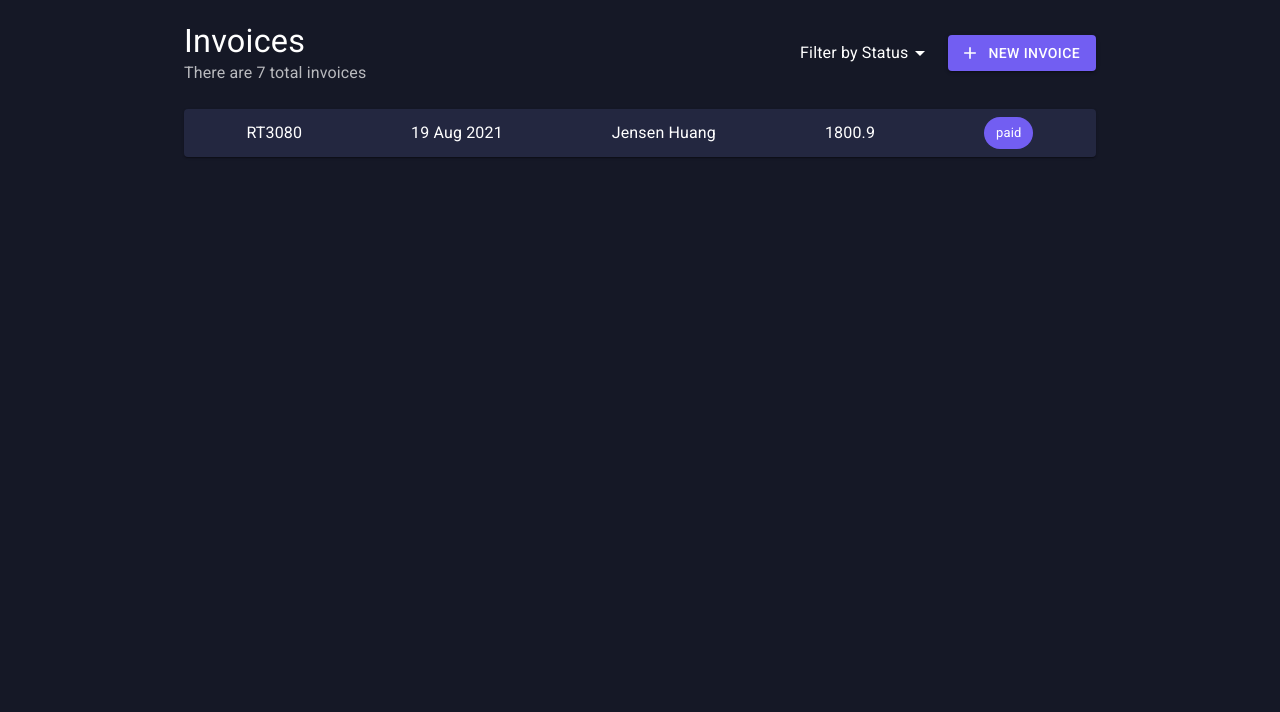
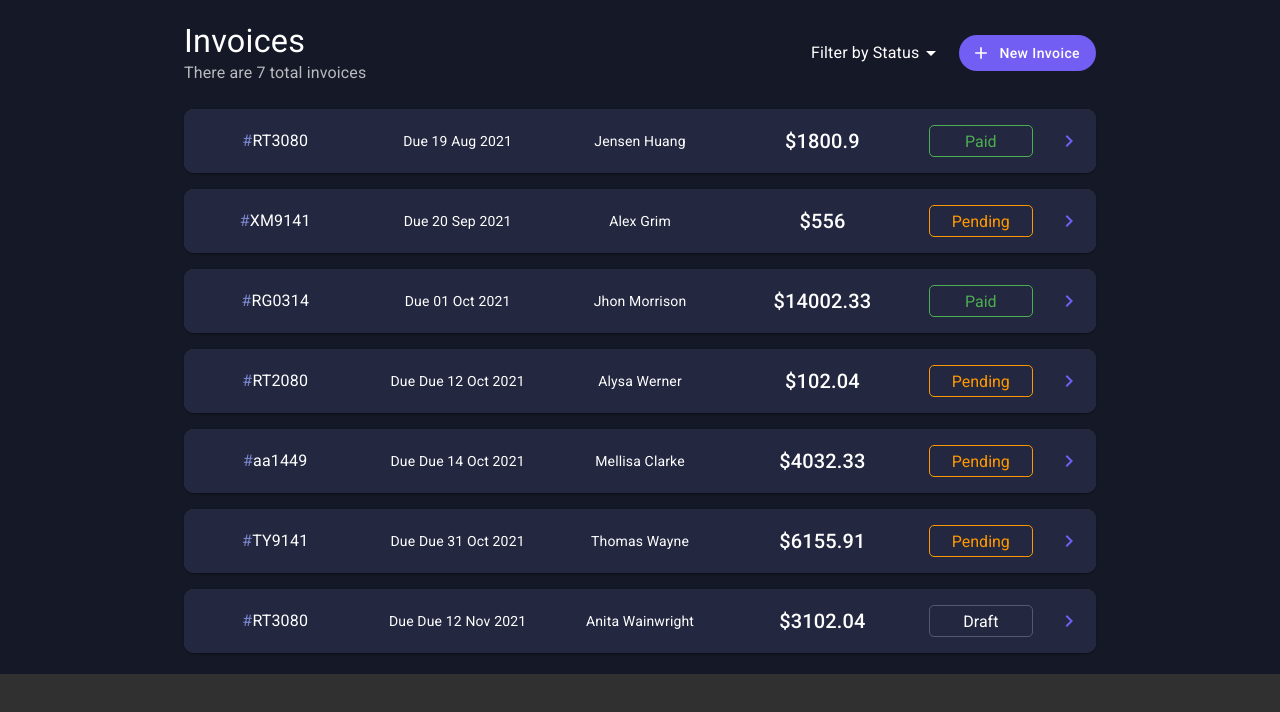
Before and after one commit to LeonelCurti/invoice-app, a React (Create React App) app: page / in a window 1280 px wide. Shown: the top 712 px of the page. Built offline with nearby package versions, Linux system fonts and the light colour scheme.

Commit message:
Added invoiceCard and topMenu for invoices page.

```diff
--- /dev/null
+++ b/src/pages/Invoices/InvoiceCard.js
@@ -0,0 +1,179 @@
+import React from "react";
+import clsx from "clsx";
+import {
+  Typography,
+  useMediaQuery,
+  Box,
+  Grid,
+  Card,
+  CardActionArea,
+  Chip,
+  Hidden,
+} from "@material-ui/core";
+// import Brightness1Icon from "@material-ui/icons/Brightness1";
+import { useTheme, makeStyles } from "@material-ui/core/styles";
+import KeyboardArrowRightIcon from "@material-ui/icons/KeyboardArrowRight";
+const useStyles = makeStyles((theme) => ({
+  root: {},
+  card: {
+    borderRadius: "10px",
+    [theme.breakpoints.up("sm")]: {
+      textAlign: "center",
+    },
+    transition: "0.6s",
+    "&:hover": {
+      boxShadow: "0 8px 16px 0 rgba(0,0,0,0.2)",
+    },
+  },
+  cardActionArea: {
+    backgroundColor: "#232740",
+    minHeight: theme.spacing(8),
+    padding: theme.spacing(1),
+    [theme.breakpoints.down("sm")]: {
+      paddingTop: theme.spacing(2),
+      paddingBottom: theme.spacing(2),
+      paddingLeft: theme.spacing(3),
+      paddingRight: theme.spacing(3),
+    },
+    "&:hover": {
+      backgroundColor: "#242842",
+    },
+  },
+  arrowRightIcon: {
+    marginLeft: theme.spacing(3),
+    color: theme.palette.primary.main,
+  },
+  statusBullet: {
+    display: "inline-block",
+    borderRadius: "50%",
+    flexGrow: 0,
+    flexShrink: 0,
+    height: theme.spacing(1),
+    width: theme.spacing(1),
+    backgroundColor: theme.palette.primary.main,
+  },
+  chip: {
+    minWidth: theme.spacing(13),
+    borderRadius: "5px",
+    fontSize: "1rem",
+    [theme.breakpoints.down("xs")]: {
+      minWidth: theme.spacing(15),
+      paddingTop: theme.spacing(2),
+      paddingBottom: theme.spacing(2),
+      paddingLeft: theme.spacing(1),
+      paddingRight: theme.spacing(1),
+    },
+  },
+  innerSpan: {
+    color: "#7986cb",
+  },
+  item1: {
+    order: 1,
+  },
+  item2: {
+    order: 2,
+    [theme.breakpoints.down("xs")]: {
+      order: 3,
+      "&.MuiGrid-item": {
+        paddingBottom: "0px",
+      },
+    },
+  },
+  item3: {
+    order: 3,
+    [theme.breakpoints.down("xs")]: {
+      order: 2,
+      textAlign: "center",
+    },
+  },
+  item4: {
+    order: 4,
+    [theme.breakpoints.down("xs")]: {
+      order: 5,
+      "&.MuiGrid-item": {
+        paddingTop: "0px",
+      },
+    },
+  },
+  item5: {
+    order: 5,
+    [theme.breakpoints.down("xs")]: {
+      order: 4,
+      position: "relative",
+      top: "20px",
+    },
+  },
+  paid: {
+    color: theme.palette.success.main,
+    borderColor: theme.palette.success.main,
+  },
+  draft: {
+    // color: theme.palette.success.main,
+    // borderColor: theme.palette.success.main,
+  },
+  pending: {
+    color: theme.palette.warning.main,
+    borderColor: theme.palette.warning.main,
+  },
+}));
+
+export default function InvoiceCard(props) {
+  const classes = useStyles();
+  const { id, date, customer, totalAmount, status } = props.invoice;
+  const theme = useTheme();
+
+  const upperCaseFirstLetter = (str) =>
+    str.charAt(0).toUpperCase() + str.slice(1);
+  const matchesSm = useMediaQuery(theme.breakpoints.up("sm"));
+
+  return (
+    <div className={classes.root}>
+      <Card className={classes.card}>
+        <CardActionArea className={classes.cardActionArea}>
+          <Grid
+            container
+            direction="row"
+            justifyContent="flex-start"
+            alignItems="center"
+            spacing={matchesSm ? 2 : 1}
+          >
+            <Grid item xs={6} sm className={classes.item1}>
+              <Typography>
+                <span className={classes.innerSpan}>#</span>
+                {id}
+              </Typography>
+            </Grid>
+            <Grid item xs={6} sm className={classes.item2}>
+              <Typography variant="body2"> {`Due ${date}`}</Typography>
+            </Grid>
+            <Grid item xs={6} sm className={classes.item3}>
+              <Typography variant="body2">{customer}</Typography>
+            </Grid>
+            <Grid item xs={6} sm className={classes.item4}>
+              <Typography variant="h6">${totalAmount}</Typography>
+            </Grid>
+            <Grid item xs={6} sm className={classes.item5}>
+              <Box display="flex" justifyContent="center" alignItems="center">
+                <Chip
+                  color="success"
+                  // icon={
+                  //   <Brightness1Icon
+                  //     fontSize="small"
+                  //     className={classes[status]}
+                  //   />
+                  // }
+                  label={upperCaseFirstLetter(status)}
+                  variant="outlined"
+                  className={clsx(classes.chip, classes[status])}
+                />
+                <Hidden xsDown>
+                  <KeyboardArrowRightIcon className={classes.arrowRightIcon} />
+                </Hidden>
+              </Box>
+            </Grid>
+          </Grid>
+        </CardActionArea>
+      </Card>
+    </div>
+  );
+}
--- a/src/pages/Invoices/Main.js
+++ /dev/null
@@ -1,42 +0,0 @@
-import React from "react";
-import {
-  Button,
-  Typography,
-  useMediaQuery,
-  Box,
-  Grid,
-  Chip,
-  Paper,
-} from "@material-ui/core";
-import { useTheme, makeStyles } from "@material-ui/core/styles";
-import KeyboardArrowRightIcon from "@material-ui/icons/KeyboardArrowRight";
-const useStyles = makeStyles((theme) => ({
-  root: {
-    marginTop: theme.spacing(3),
-  },
-  paper: {
-    backgroundColor: "#232740",
-    padding: theme.spacing(1),
-  },
-}));
-
-export default function Main(props) {
-  const classes = useStyles();
-  const { invoices } = props;
-  const theme = useTheme();
-  const matches = useMediaQuery(theme.breakpoints.up("sm"));
-
-  return (
-    <div className={classes.root}>
-      <Paper className={classes.paper}>
-        <Box display="flex" justifyContent="space-around" alignItems="center">
-          <Typography>{invoices[0].id}</Typography>
-          <Typography>{invoices[0].date}</Typography>
-          <Typography>{invoices[0].customer}</Typography>
-          <Typography>{invoices[0].totalAmount}</Typography>
-          <Chip color="primary" label={invoices[0].status} />
-        </Box>
-      </Paper>
-    </div>
-  );
-}
--- a/src/pages/Invoices/Header.js
+++ b/src/pages/Invoices/TopMenu.js
@@ -12,7 +12,7 @@ import { useTheme, makeStyles } from "@material-ui/core/styles";
 import Add from "@material-ui/icons/Add";
 
 const useStyles = makeStyles((theme) => ({
-  root: { },
+  root: {},
   formControl: {
     [theme.breakpoints.up("sm")]: {
       marginLeft: theme.spacing(1),
@@ -21,7 +21,7 @@ const useStyles = makeStyles((theme) => ({
   },
 }));
 
-export default function Test() {
+export default function TopMenu() {
   const classes = useStyles();
   const theme = useTheme();
   const matches = useMediaQuery(theme.breakpoints.up("sm"));
@@ -60,7 +60,13 @@ export default function Test() {
           </Select>
         </FormControl>
         <Box ml={2}>
-          <Button variant="contained" color="primary" startIcon={<Add />}>
+          <Button
+            variant="contained"
+            style={{ textTransform: "none", borderRadius:'20px' }}
+            color="primary"
+            disableElevation
+            startIcon={<Add />}
+          >
             {matches ? "New Invoice" : "New"}
           </Button>
         </Box>
--- a/src/pages/Invoices/data.js
+++ b/src/pages/Invoices/data.js
@@ -46,7 +46,7 @@ const data = [
     date: "Due 12 Nov 2021",
     customer: "Anita Wainwright",
     totalAmount: 3102.04,
-    status: "draft",
+    status: "Draft",
   },
 ];
 
--- a/src/pages/Invoices/index.js
+++ b/src/pages/Invoices/index.js
@@ -1,14 +1,20 @@
 import React from "react";
-import { Container } from "@material-ui/core";
+import { Container, Box } from "@material-ui/core";
 import { makeStyles } from "@material-ui/core/styles";
 import demoData from "./data";
-import Header from "./Header";
-import Main from "./Main";
+import TopMenu from "./TopMenu";
+import InvoiceCard from "./InvoiceCard";
 const useStyles = makeStyles((theme) => ({
   root: {
     backgroundColor: "#151826",
-    height: "100vh",
+    height: "100%",
     paddingTop: "1.5em",
+    paddingBottom: "1.5em",
+  },
+  cardContainer: {
+    "&:not(:last-child)": {
+      marginBottom: theme.spacing(2),
+    },
   },
 }));
 
@@ -17,8 +23,14 @@ export default function Test() {
   return (
     <div className={classes.root}>
       <Container maxWidth="md">
-        <Header />
-        <Main invoices={demoData}/>
+        <TopMenu />
+        <Box mt={3}>
+          {demoData.map((invoice, i) => (
+            <div key={i} className={classes.cardContainer}>
+              <InvoiceCard invoice={invoice} />
+            </div>
+          ))}
+        </Box>
       </Container>
     </div>
   );
```
